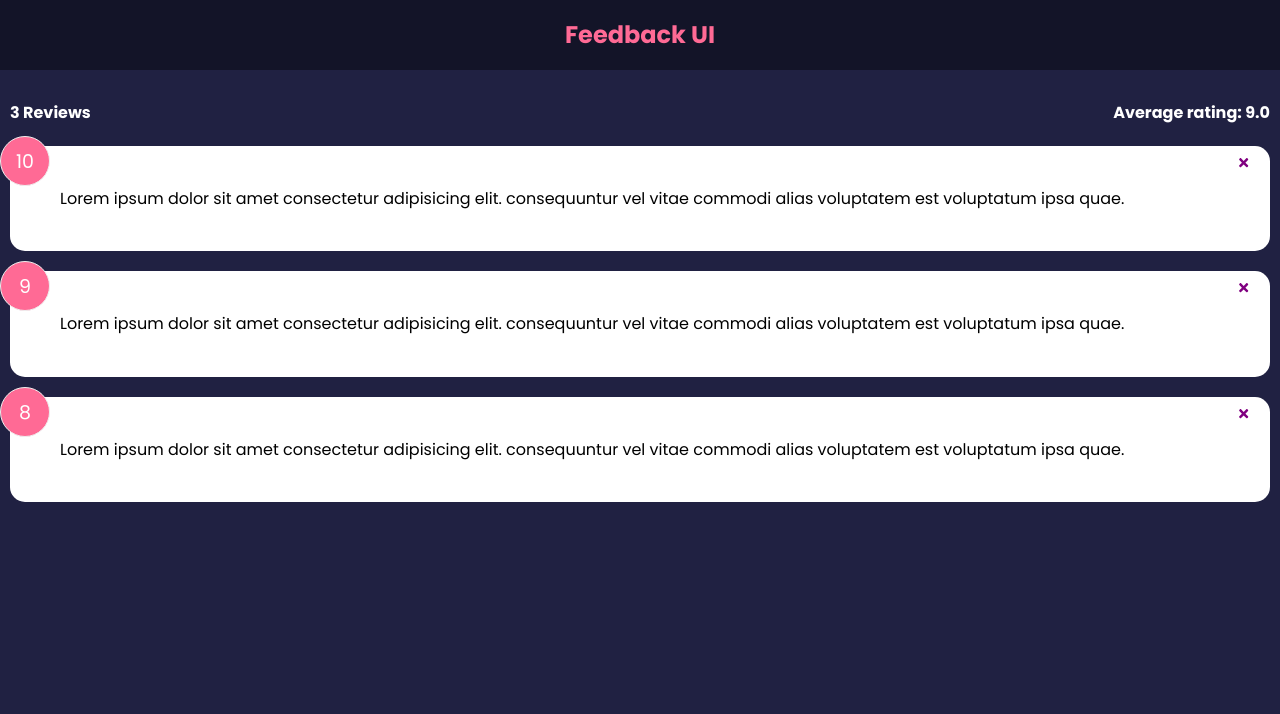
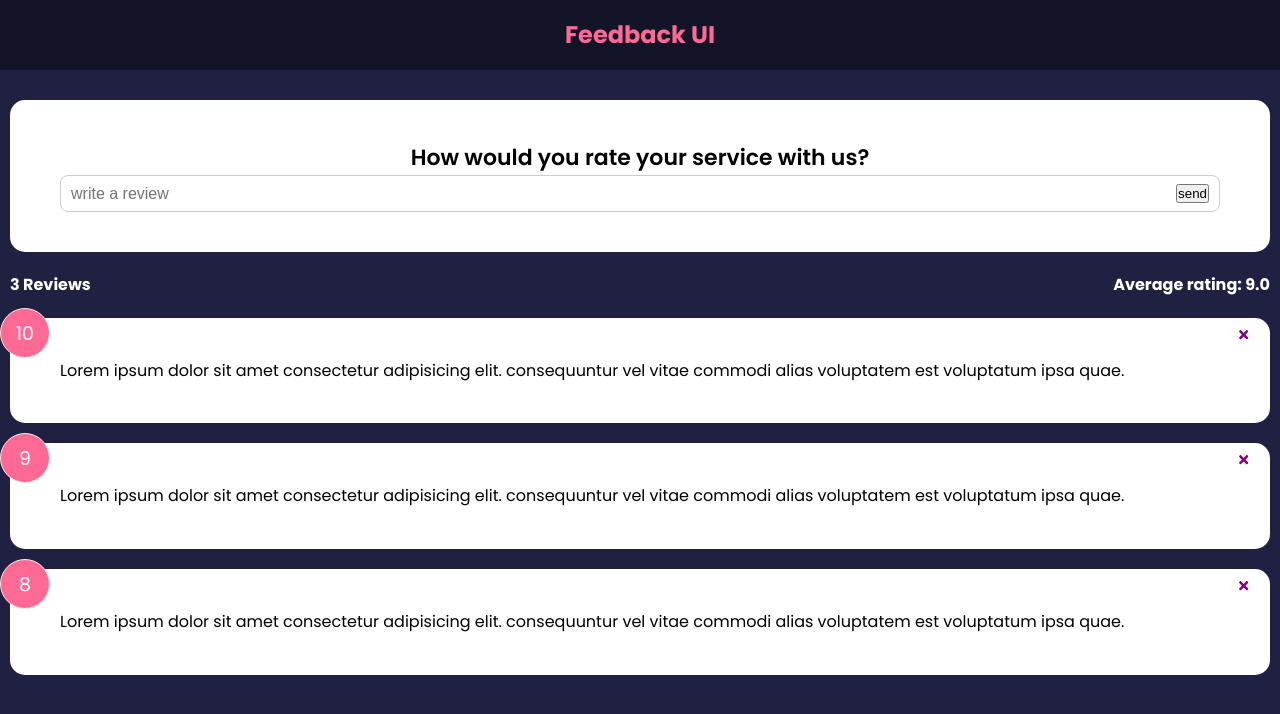
Before and after one commit to Masyak95/feedback-ui, a React (Create React App) app: page / in a window 1280 px wide. Shown: the top 714 px of the page. Built offline with nearby package versions, Linux system fonts and the light colour scheme.

Commit message:
add FeedbackForm

```diff
--- a/src/App.tsx
+++ b/src/App.tsx
@@ -3,6 +3,7 @@
 import feedbackData from "./data/FeedbackData";
 import FeedbackList from "./components/FeedbackList/FeedbackList";
 import FeedbackStats from "./components/FeedbackStats/FeedbackStats";
+import FeedbackForm from "./components/FeedbackForm/FeedbackForm";
 
 function App() {
     const [feedback, setFeedback] = useState(feedbackData)
@@ -18,6 +19,9 @@
     return (
         <div>
             <Header text={"Feedback UI"}/>
+            <FeedbackForm
+                feedback={feedback}
+            />
             <FeedbackStats
                 feedback={feedback}
             />
--- /dev/null
+++ b/src/components/FeedbackForm/FeedbackForm.tsx
@@ -0,0 +1,34 @@
+import React, {ChangeEvent, useState} from 'react';
+import Card from "../shared/Card";
+
+type FeedbackFormPropsType = {
+
+}
+
+const FeedbackForm = ({}: FeedbackFormPropsType) => {
+    const [text, setText] = useState('')
+
+    const handleTextChange = (e: ChangeEvent<HTMLInputElement>) => {
+        setText(e.target.value)
+    }
+
+    return (
+        <Card reverse={false}>
+            <form>
+                <h2>How would you rate your service with us?</h2>
+                {/*{rating select component}*/}
+                <div className="input-group">
+                    <input
+                        type="text"
+                        placeholder={"write a review"}
+                        onChange={handleTextChange}
+                        value={text}
+                    />
+                    <button type={"submit"}>send</button>
+                </div>
+            </form>
+        </Card>
+    );
+};
+
+export default FeedbackForm;
```
